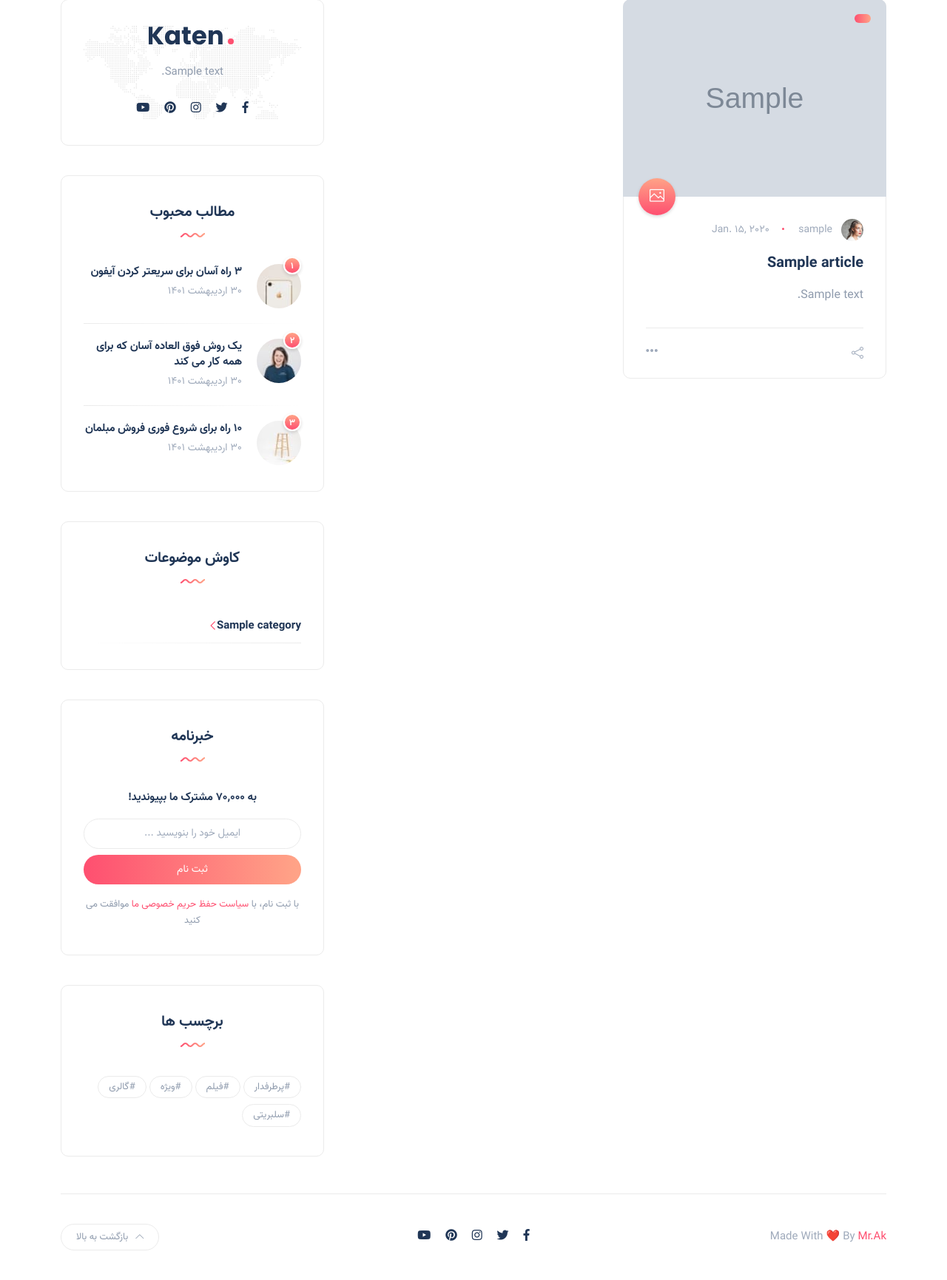
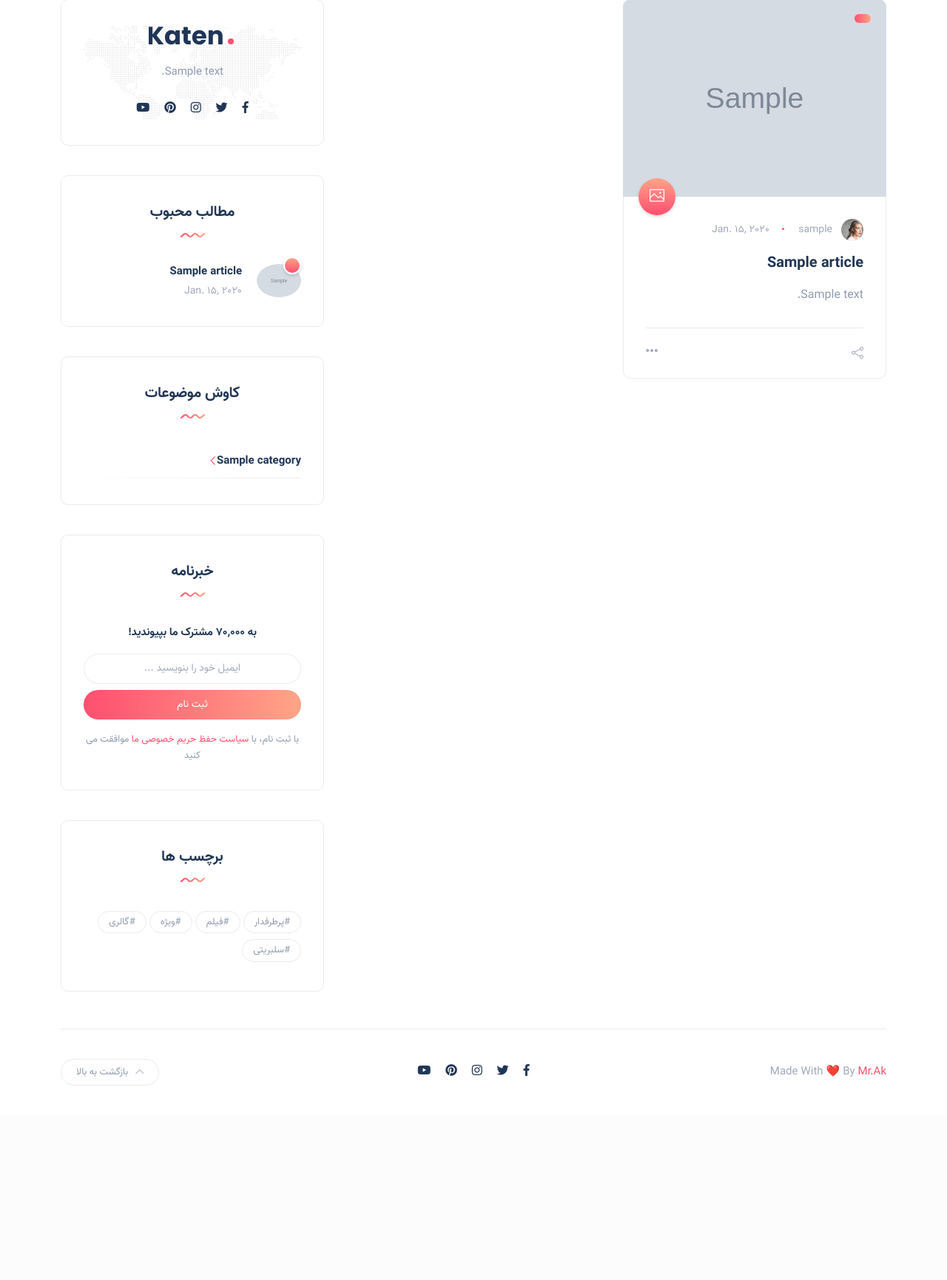
Before and after one commit to Mr-Ak-100/blog_website, a Django app: page /articles/ in a window 1280 px wide. Shown: the part 414-2145 px from the top of the page at 74% size. After the commit the page ends 1882 px from the top, so only its background shows below. Run offline with Django 4.2, Linux system fonts and the light colour scheme; tables that the repository leaves empty hold one stand-in row (values such as "Sample post"); grey boxes marked "Sample" are stand-in pictures; some libraries are stand-ins or nearby versions.

Commit message:
apply_sidebar_most_views

```diff
--- a/context_processors/context_processors.py
+++ b/context_processors/context_processors.py
@@ -1,12 +1,13 @@
 from home.models import Info, Social
-from article.models import Category
+from article.models import Category, Article
 
 
 def sidebar(request):
 
     sidebar_categories = Category.objects.sidebar_items()
+    sidebar_most_view = Article.objects.published().order_by("-views")[:3]
 
-    return {"sidebar": False, "sidebar_categories": sidebar_categories}
+    return {"sidebar": False, "sidebar_categories": sidebar_categories, "sidebar_most_view": sidebar_most_view}
 
 
 def main_info(request):
--- a/templates/includes/sidebar.html
+++ b/templates/includes/sidebar.html
@@ -24,59 +24,24 @@
             </div>
             <div class="widget-content">
                 <!-- post -->
+                {% for article in sidebar_most_view %}
                 <div class="post post-list-sm circle">
                     <div class="thumb circle">
-                        <span class="number">1</span>
-                        <a href="blog-single.html">
+                        <span class="number"></span>
+                        <a href="{% url 'article:detail' article.slug %}">
                             <div class="inner">
-                                <img src="{% static 'images/posts/tabs-1.jpg' %}" alt="post-title"/>
+                                <img src="{{ article.main_image.url }}" alt="post-title"/>
                             </div>
                         </a>
                     </div>
                     <div class="details clearfix">
-                        <h6 class="post-title my-0"><a href="blog-single.html">3 راه آسان برای سریعتر
-                            کردن آیفون</a></h6>
+                        <h6 class="post-title my-0"><a href="{% url 'article:detail' article.slug %}">{{ article.title }}</a></h6>
                         <ul class="meta list-inline mt-1 mb-0">
-                            <li class="list-inline-item">30 اردیبهشت 1401</li>
+                            <li class="list-inline-item">{{ article.updated.date }}</li>
                         </ul>
                     </div>
                 </div>
-                <!-- post -->
-                <div class="post post-list-sm circle">
-                    <div class="thumb circle">
-                        <span class="number">2</span>
-                        <a href="blog-single.html">
-                            <div class="inner">
-                                <img src="{% static 'images/posts/tabs-2.jpg' %}" alt="post-title"/>
-                            </div>
-                        </a>
-                    </div>
-                    <div class="details clearfix">
-                        <h6 class="post-title my-0"><a href="blog-single.html">یک روش فوق العاده آسان که
-                            برای همه کار می کند</a></h6>
-                        <ul class="meta list-inline mt-1 mb-0">
-                            <li class="list-inline-item">30 اردیبهشت 1401</li>
-                        </ul>
-                    </div>
-                </div>
-                <!-- post -->
-                <div class="post post-list-sm circle">
-                    <div class="thumb circle">
-                        <span class="number">3</span>
-                        <a href="blog-single.html">
-                            <div class="inner">
-                                <img src="{% static 'images/posts/tabs-3.jpg' %}" alt="post-title"/>
-                            </div>
-                        </a>
-                    </div>
-                    <div class="details clearfix">
-                        <h6 class="post-title my-0"><a href="blog-single.html">10 راه برای شروع فوری
-                            فروش مبلمان</a></h6>
-                        <ul class="meta list-inline mt-1 mb-0">
-                            <li class="list-inline-item">30 اردیبهشت 1401</li>
-                        </ul>
-                    </div>
-                </div>
+                {% endfor %}
             </div>
         </div>
 
```
